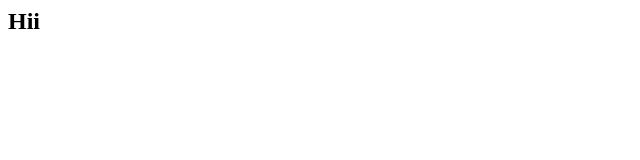
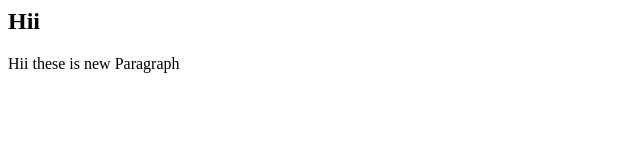
Before and after one commit to avi1228k/GitWithVsCode, a plain HTML site: page index.html in a window 1280 px wide. Shown: the whole page, without its empty margins (0-640 px from the left). Drawn offline with Linux system fonts and the light colour scheme.

Commit message:
added new Paragraph in index file

```diff
--- a/index.html
+++ b/index.html
@@ -1 +1,2 @@
 <h2>Hii</h2>
+<p>Hii these is new Paragraph</p>
```
